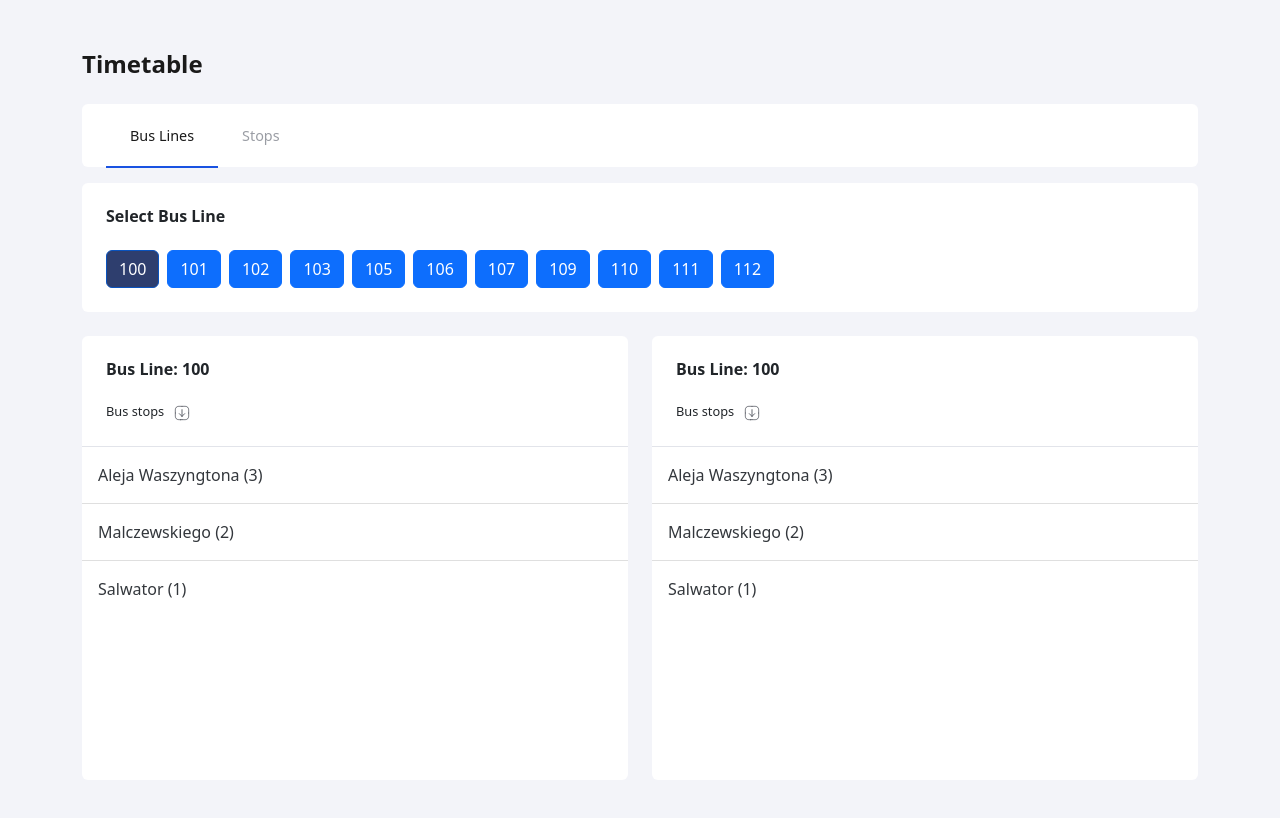
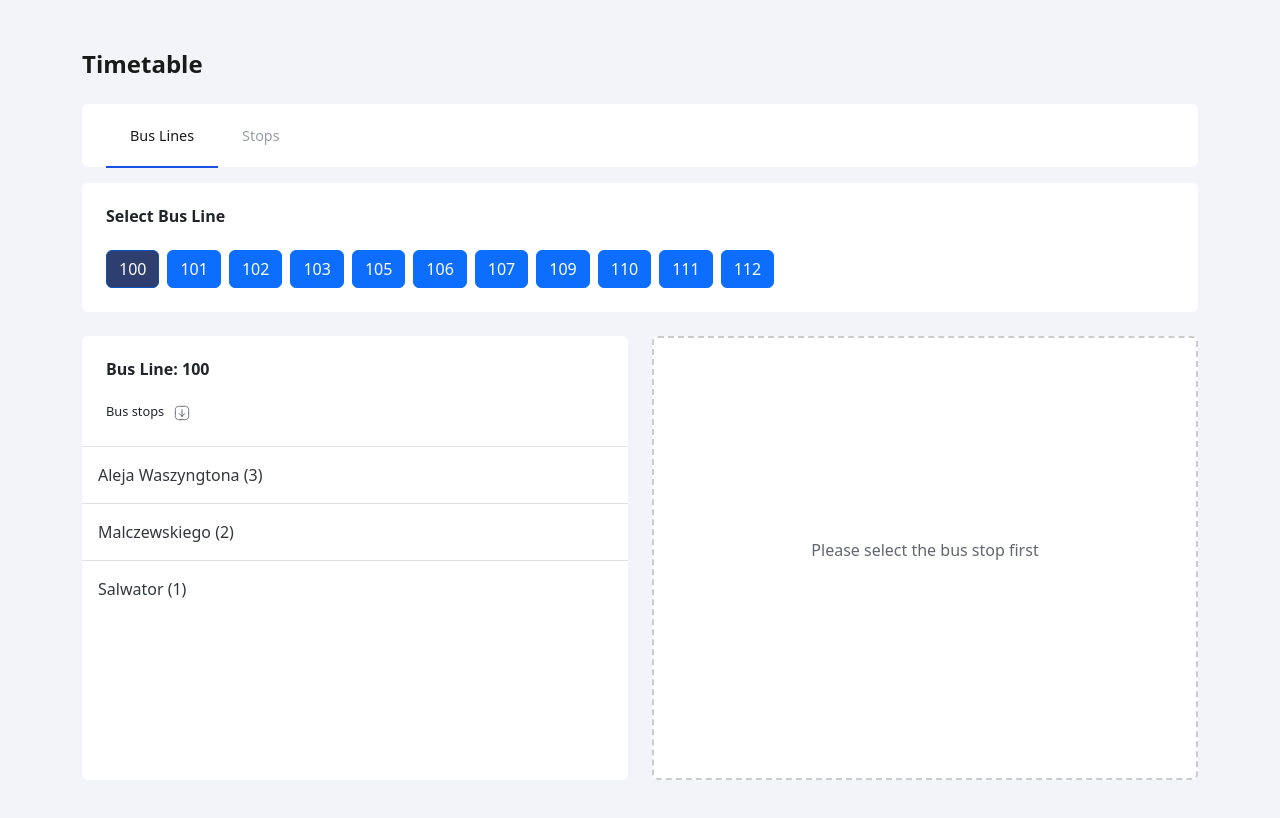
Before and after one commit to robert-grembowicz/vue-bus-stops, a Vue app: page / in a window 1280 px wide. Both pictures are taken after a click on the button "100". Shown: the top 818 px of the page. Built offline with nearby package versions, Linux system fonts and the light colour scheme; data requests are answered from the project's data file.

Commit message:
adding timetable box

```diff
--- a/src/components/BusStops.vue
+++ b/src/components/BusStops.vue
@@ -73,6 +73,7 @@ watch(
           v-for="{ stop, order } in filteredStops"
           :key="stop + order"
           :is-selected="selectedStop === stop"
+          role="option"
           @click="$emit('selectStop', stop)"
           @keydown.enter.space="$emit('selectStop', stop)"
         >
--- a/src/components/ListItem.vue
+++ b/src/components/ListItem.vue
@@ -1,14 +1,17 @@
 <script setup lang="ts">
+import { HTMLAttributes } from "vue";
+
 defineProps<{
-  isSelected: boolean;
+  isSelected?: boolean;
+  role?: HTMLAttributes["role"];
 }>();
 </script>
 
 <template>
   <li
-    class="list-group-item list-group-item-action p-3"
-    :class="{ active: isSelected }"
-    role="option"
+    class="list-group-item p-3"
+    :class="{ active: isSelected, 'list-group-item-action': role === 'option' }"
+    :role="role || 'text'"
     :aria-selected="isSelected"
     tabindex="0"
   >
--- /dev/null
+++ b/src/components/TimeTable.vue
@@ -0,0 +1,86 @@
+<script setup lang="ts">
+import { computed } from "vue";
+import { TSelectedLine } from "@/views/BusLinesView.vue";
+import ContentBox from "./ContentBox.vue";
+import SectionHeader from "./SectionHeader.vue";
+import { watch } from "vue";
+import { IStopState, useStore } from "@/store";
+import ListItem from "./ListItem.vue";
+import { ref } from "vue";
+import { sortTime } from "@/helpers/sortTime";
+
+const props = defineProps<{
+  selectedLine: TSelectedLine;
+  selectedStop: string | null;
+  timeTable: IStopState[];
+}>();
+
+const defaultText = computed(() => {
+  const type = !props.selectedLine ? "line" : "stop";
+  return `Please select the bus ${type} first`;
+});
+
+const timeTable = ref<IStopState[]>([]);
+const lineTimeTable = ref<IStopState["times"]>([]);
+const store = useStore();
+
+watch(
+  () => props.selectedLine,
+  (newVal) => {
+    if (!newVal) return;
+    console.log("newVal", newVal);
+    console.log(" store.state.timeTable", store.state.timeTable);
+    timeTable.value = store.state.timeTable[newVal].stops;
+  }
+);
+
+watch(
+  () => props.selectedStop,
+  (stopName) => {
+    if (!stopName) return;
+    console.log("timeTable.value", timeTable.value);
+    const filteredTimeTable = timeTable.value?.filter(
+      (item) => item.name === stopName
+    );
+    if (filteredTimeTable.length !== 1) return;
+    lineTimeTable.value = filteredTimeTable[0]?.times;
+  }
+);
+
+const sortedLineTimeTable = computed(() => sortTime(lineTimeTable.value));
+</script>
+
+<template>
+  <ContentBox
+    :with-border="!selectedStop"
+    :default-text="!selectedStop && defaultText"
+  >
+    <SectionHeader :heading="`Bus stop: ${selectedStop}`" subheading="Time" />
+    <ul
+      class="list-group list-group-flush"
+      role="listbox"
+      aria-label="Bus stops list"
+    >
+      <ListItem v-for="(time, index) in sortedLineTimeTable" :key="index">
+        {{ time }}
+      </ListItem>
+    </ul>
+  </ContentBox>
+</template>
+
+<style scoped lang="scss">
+.list-group {
+  max-height: 333px;
+  overflow: scroll;
+}
+
+.list-group-item {
+  color: $grey;
+
+  &.active {
+    background: $lightgrey;
+    color: $grey;
+    border-color: $lightgrey;
+  }
+}
+</style>
--- /dev/null
+++ b/src/helpers/sortTime.ts
@@ -0,0 +1,11 @@
+export function sortTime(departureTimes: string[]) {
+  return departureTimes.sort((a, b) => {
+    const [aHours, aMinutes] = a.split(":").map(Number);
+    const [bHours, bMinutes] = b.split(":").map(Number);
+
+    const aTotalMinutes = aHours * 60 + aMinutes;
+    const bTotalMinutes = bHours * 60 + bMinutes;
+
+    return aTotalMinutes - bTotalMinutes;
+  });
+}
--- a/src/store/index.ts
+++ b/src/store/index.ts
@@ -3,16 +3,19 @@ import { InjectionKey } from "vue";
 import { createStore, useStore as baseUseStore, Store } from "vuex";
 
 export type TStopsState = Omit<IStop, "time">[];
+
+export type IStopState = {
+  order: IStop["order"];
+  name: IStop["stop"];
+  times: Array<IStop["time"]>;
+};
+
 export interface IState {
   lines: number[];
   stops: TStopsState;
   timeTable: {
     [x: number]: {
-      stops: Array<{
-        order: IStop["order"];
-        name: IStop["stop"];
-        times: Array<IStop["time"]>;
-      }>;
+      stops: Array<IStopState>;
     };
   };
 }
--- a/src/views/BusLinesView.vue
+++ b/src/views/BusLinesView.vue
@@ -1,21 +1,29 @@
 <script setup lang="ts">
 import { ref, computed } from "vue";
 import BusLines from "@/components/BusLines.vue";
-import { useStore } from "@/store";
+import { IStopState, useStore } from "@/store";
 import BusStops from "@/components/BusStops.vue";
+import TimeTable from "@/components/TimeTable.vue";
 
 export type TSelectedLine = null | number;
 
 const store = useStore();
+
 const lines = computed(() => store.state.lines);
 
 const selectedLine = ref<TSelectedLine>(null);
+const selectedStop = ref<string | null>(null);
+const timeTable = ref<IStopState[]>([]);
 
 function selectLine(line: number) {
   selectedLine.value = line;
+  selectedStop.value = null;
+  console.log(
+    "store.state.timeTable[line].stops",
+    store.state.timeTable[line].stops
+  );
+  timeTable.value = store.state.timeTable[line].stops;
 }
-
-const selectedStop = ref<string | null>(null);
 
 function selectStop(stop: string) {
   selectedStop.value = stop;
@@ -40,18 +48,18 @@ function selectStop(stop: string) {
         />
       </div>
       <div class="col-6 pe-0">
-        <BusStops
+        <TimeTable
           :selectedLine="selectedLine"
           class="box"
-          @selectStop="selectStop"
           :selectedStop="selectedStop"
+          :timeTable="timeTable"
         />
       </div>
     </div>
   </div>
 </template>
 
-<style lang="scss">
+<style scoped lang="scss">
 .box {
   height: 444px;
 }
```
